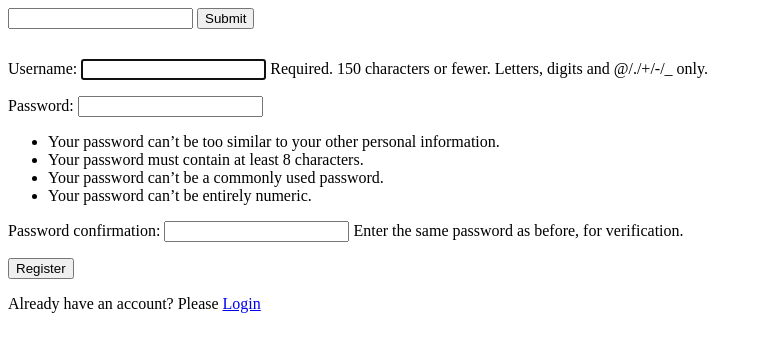
After one commit to AkkyMusty/DjangoProject, a Django app: page /register/ in a window 1280 px wide. The commit adds this page. Shown: the top 352 px of the page, without its empty margins (0-762 px from the left). Run offline with Django 5.2, Linux system fonts and the light colour scheme.

Commit message:
UserCreationForm added to register new user

```diff
--- a/accounts/views.py
+++ b/accounts/views.py
@@ -1,6 +1,15 @@
 from idlelib.rpc import request_queue
 from django.contrib.auth import authenticate, login, logout
+from django.contrib.auth.forms import UserCreationForm
 from django.shortcuts import render, redirect
+
+def register_view(request):
+    form = UserCreationForm(request.POST or None)
+    if form.is_valid():
+        user_obj = form.save()
+        return redirect('/login')
+    context = {"form": form}
+    return render(request, "accounts/register.html", context)
 
 # Create your views here.
 def login_view(request):
@@ -23,5 +32,5 @@ def logout_view(request):
         return redirect("/login/")
     return render(request, "accounts/logout.html", {})
 
-def register_view(request):
-    return render(request, "accounts/register.html", {})
+# def register_view(request):
+#     return render(request, "accounts/register.html", {})
--- a/mysite/urls.py
+++ b/mysite/urls.py
@@ -20,6 +20,7 @@ from django.urls import path
 from accounts.views import (
     login_view,
     logout_view,
+    register_view
 )
 from articles.views import (
     article_create_view,
@@ -39,4 +40,5 @@ urlpatterns = [
     path('admin/', admin.site.urls),
     path('login/', login_view),
     path('logout/', logout_view),
+    path('register/', register_view),
 ]
--- a/templates/accounts/login.html
+++ b/templates/accounts/login.html
@@ -15,6 +15,7 @@
         </div>
         <button type="submit" >Login</button>
       </form>
+      <p> Need an account? Please <a href="/register">Register</a></p>
     </div>
 {% else %}
 <p>You're already logged in. Would you like to <a href="/logout/">logout?</a></p>
--- /dev/null
+++ b/templates/accounts/register.html
@@ -0,0 +1,18 @@
+{% extends "base.html" %}
+
+
+{% block content %}
+{% if not request.user.is_authenticated %}
+    <div style="margin-top:30px">
+      <form action="." method="POST">
+        {% csrf_token %}
+        {{ form.as_p }}
+        <button type="submit">Register</button>
+      </form>
+        <p> Already have an account? Please <a href="/login" >Login</a></p>
+    </div>
+{% else %}
+<p>You're already logged in and cannot register. Would you like to <a href="/logout/">logout?</a></p>
+{% endif %}
+
+{% endblock content %}
```
